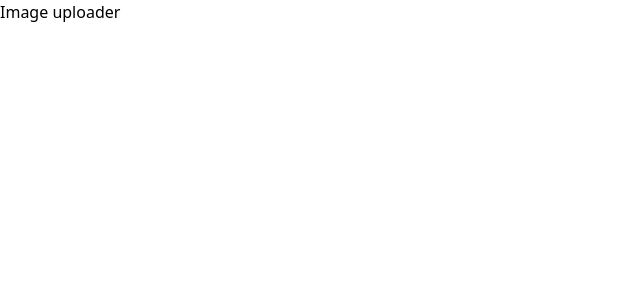
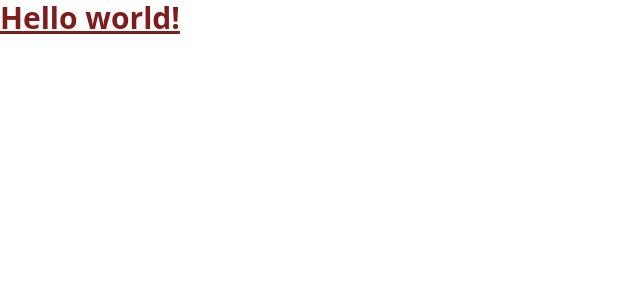
Before and after one commit to Moro-Afriyie/Image-Uploader, a React (Create React App) app: page / in a window 1280 px wide. Shown: the top 300 px of the page, without its empty margins (0-640 px from the left). Built offline with nearby package versions, Linux system fonts and the light colour scheme.

Commit message:
configure tailwind css

```diff
--- a/src/App.tsx
+++ b/src/App.tsx
@@ -2,7 +2,9 @@
 
 // eslint-disable-next-line require-jsdoc
 function App() {
-  return <div>Image uploader</div>;
+  return (
+    <h1 className="text-3xl font-bold underline text-red-900">Hello world!</h1>
+  );
 }
 
 export default App;
```
